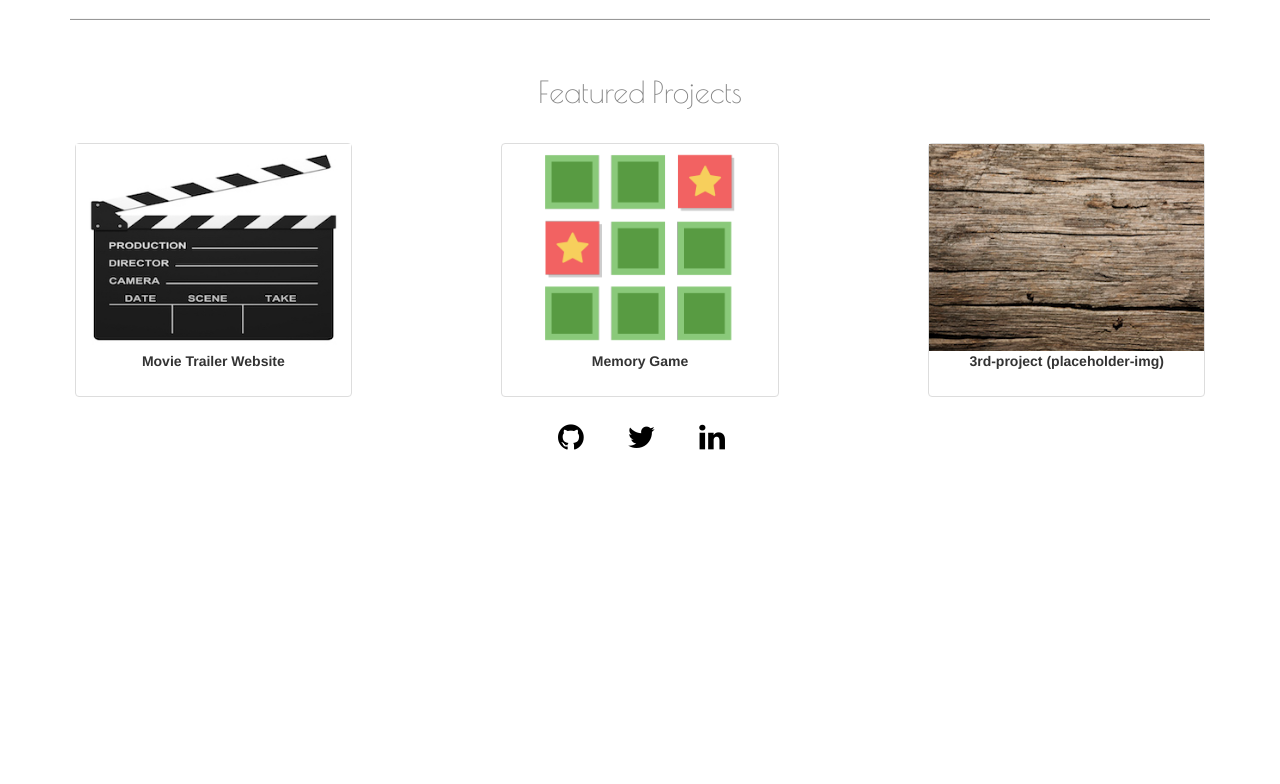
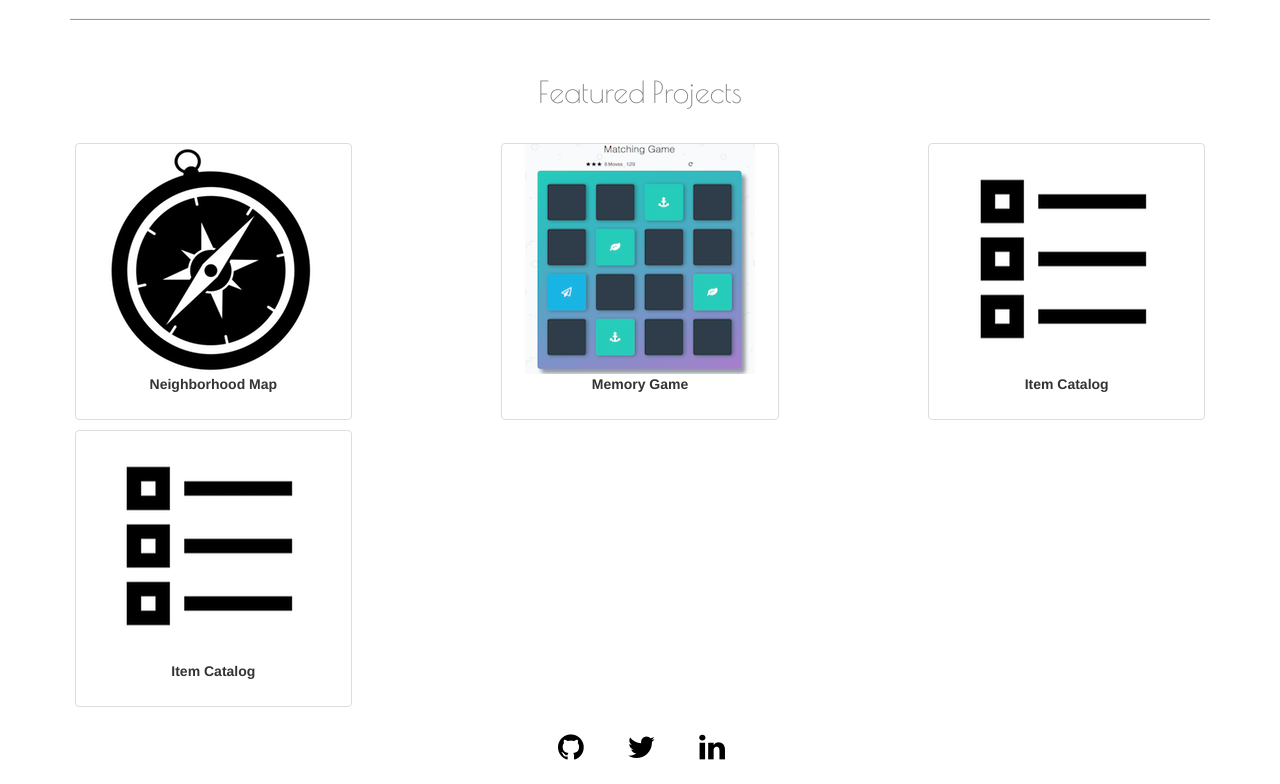
Before and after one commit to emjohn612/portfolio-website, a plain HTML site: page index.html in a window 1280 px wide. Shown: the part 844-1628 px from the top of the page. Before the commit the page ends 1318 px from the top, so only its background shows below. Drawn offline with nearby package versions, Linux system fonts and the light colour scheme.

Commit message:
update featured projects

```diff
--- a/index.html
+++ b/index.html
@@ -25,7 +25,7 @@
       </div>
       <div class="col-sm-6 name">
         <h1>Eric Johnston</h1>
-        <h3>Aspiring Web Developer</h3>
+        <h3>Full Stack Web Developer</h3>
       </div>
     </div>
   </header>
@@ -59,26 +59,34 @@
     <div class="row">
       <article class="col-sm-4">
         <div class="thumbnail">
-          <a href="https://github.com/emjohn612/movie-project.git" target="_blank">
-            <img class="project-img movie" src="img/movie.jpg" alt="Movie Trailers">
+          <a href="https://github.com/emjohn612/neighborhood-map" target="_blank">
+            <img class="project-img map" src="img/compass2.png" alt="Movie Trailers">
           </a>
-          <p><strong>Movie Trailer Website</strong></p>
+          <p><strong>Neighborhood Map</strong></p>
         </div>
       </article>
       <article class="col-sm-4">
         <div class="thumbnail">
           <a href="https://github.com/emjohn612/Memory-Game.git" target="_blank">
-            <img class="project-img memory" src="img/memory-game-icon.png" alt="Memory Game">
+            <img class="project-img memory" src="img/memorygame.png" alt="Memory Game">
           </a>
           <p><strong>Memory Game</strong></p>
         </div>
       </article>
       <article class="col-sm-4">
         <div class="thumbnail">
-          <a href="https://github.com/emjohn612" target="_blank">
-            <img class="project-img" src="img/wood2.jpg" alt="placeholder">
+          <a href="https://github.com/emjohn612/itemCatalog" target="_blank">
+            <img class="project-img catalog" src="img/list.png" alt="placeholder">
           </a>
-          <p><strong>3rd-project (placeholder-img)</strong></p>
+          <p><strong>Item Catalog</strong></p>
+        </div>
+      </article>
+      <article class="col-sm-4">
+        <div class="thumbnail">
+          <a href="https://github.com/emjohn612/itemCatalog" target="_blank">
+            <img class="project-img catalog" src="img/list.png" alt="placeholder">
+          </a>
+          <p><strong>Item Catalog</strong></p>
         </div>
       </article>
     </div>
```
Also changed, not shown: img/compass.png (added), img/compass2.png (added), img/list.png (added), img/listicon.png (added), img/map.png (added), img/memorygame.png (added), 2 other files.
